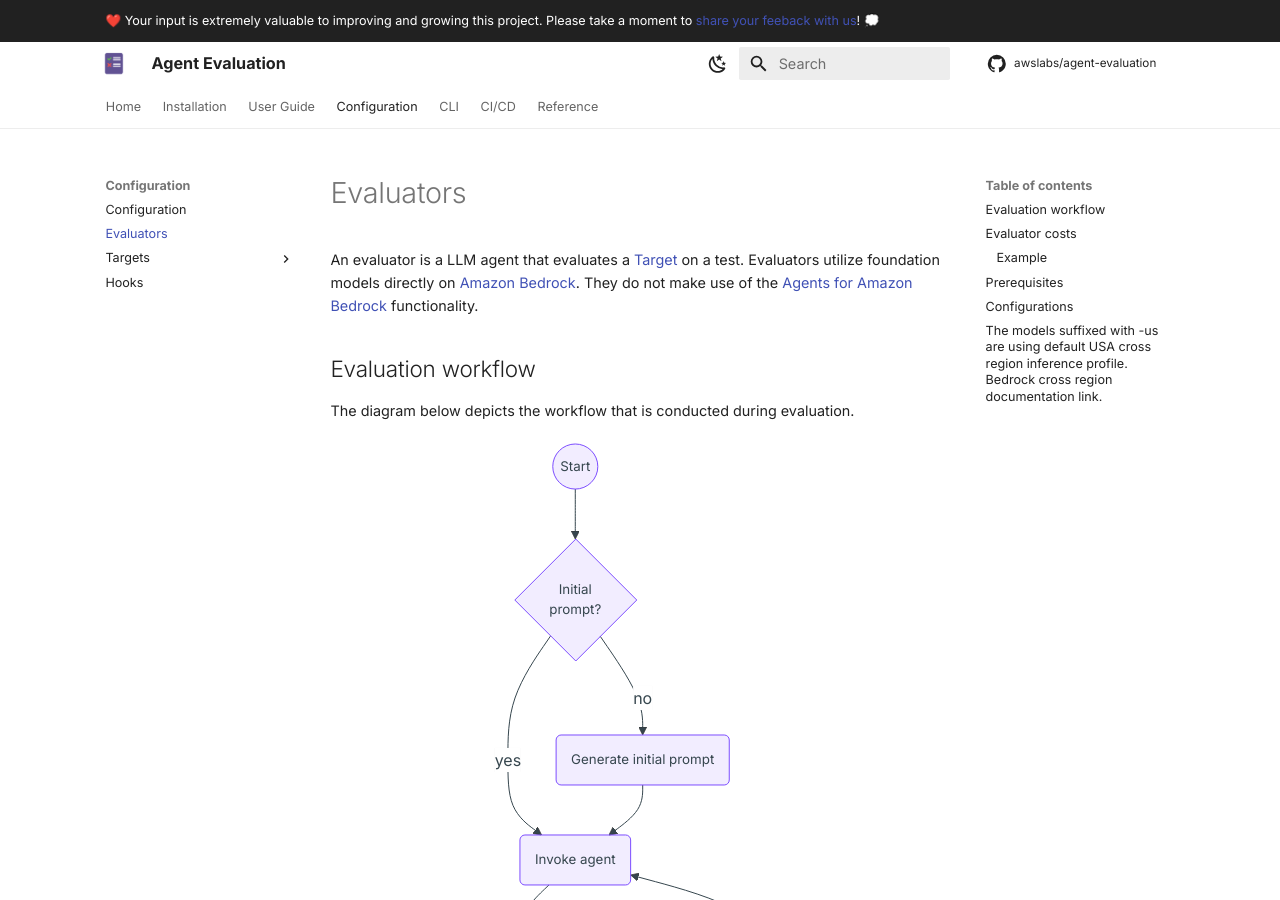
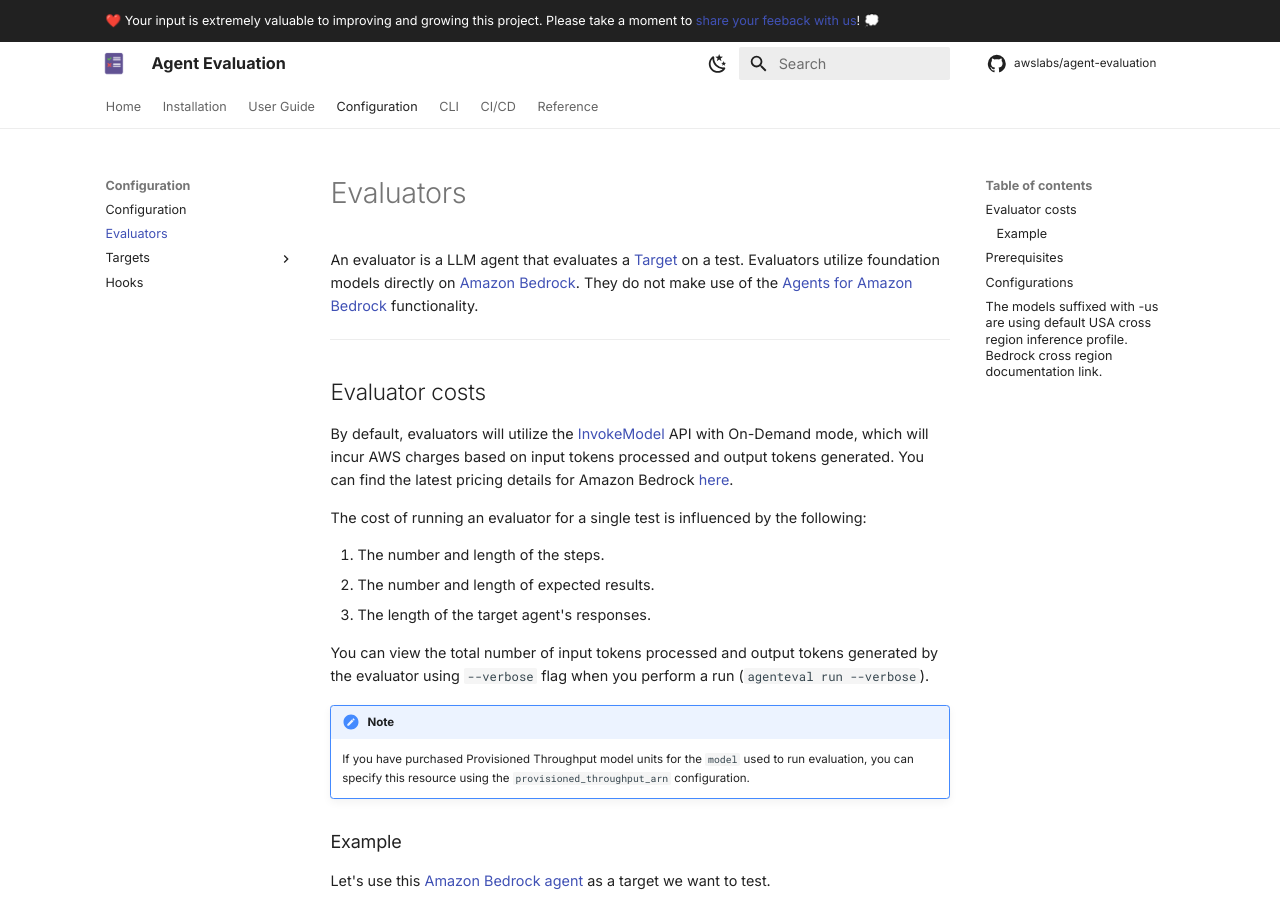
Before and after one commit to awslabs/agent-evaluation, an MkDocs documentation site: the page built from docs/evaluators/index.md, in a window 1280 px wide and 900 px high. Built offline with MkDocs 1.6.1 and Material for MkDocs 9.7.7, drawn with Linux system fonts in a browser that asks for light colours; comment, search, counter and statistics services are not loaded.

Commit message:
Update index.md
Addressing Sev2 in Mermaid Lib

````diff
--- a/docs/evaluators/index.md
+++ b/docs/evaluators/index.md
@@ -1,34 +1,6 @@
 # Evaluators
 
 An evaluator is a LLM agent that evaluates a [Target](../targets/index.md) on a test. Evaluators utilize foundation models directly on [Amazon Bedrock](https://aws.amazon.com/bedrock/). They do not make use of the [Agents for Amazon Bedrock](https://aws.amazon.com/bedrock/agents/) functionality.
-
-## Evaluation workflow
-
-The diagram below depicts the workflow that is conducted during evaluation.
-
-``` mermaid
-graph TD
-  classDef nodeText font-size:10pt;
-  A((Start)) --> B{Initial<br>prompt?}
-  B -->|yes| C(Invoke agent)
-  B -->|no| D(Generate initial prompt)
-  D --> C
-  C --> E(Get test status)
-  E --> F{All steps<br>attempted?}
-  F --> |yes| G(Evaluate conversation)
-  F --> |no| H{Max turns<br>reached?}
-  H --> |yes| I(Fail)
-  H --> |no| J(Generate user response)
-  J --> C
-  G --> K{All expected<br>results<br>observed?}
-  K --> |yes| L(Pass)
-  K --> |no| I(Fail)
-  I --> M((End))
-  L --> M
-  class A,B,C,D,E,F,G,H,I,J,K,L,M nodeText;
-  style I stroke:#f00
-  style L stroke:#0f0
-```
 
 ---
 
````
